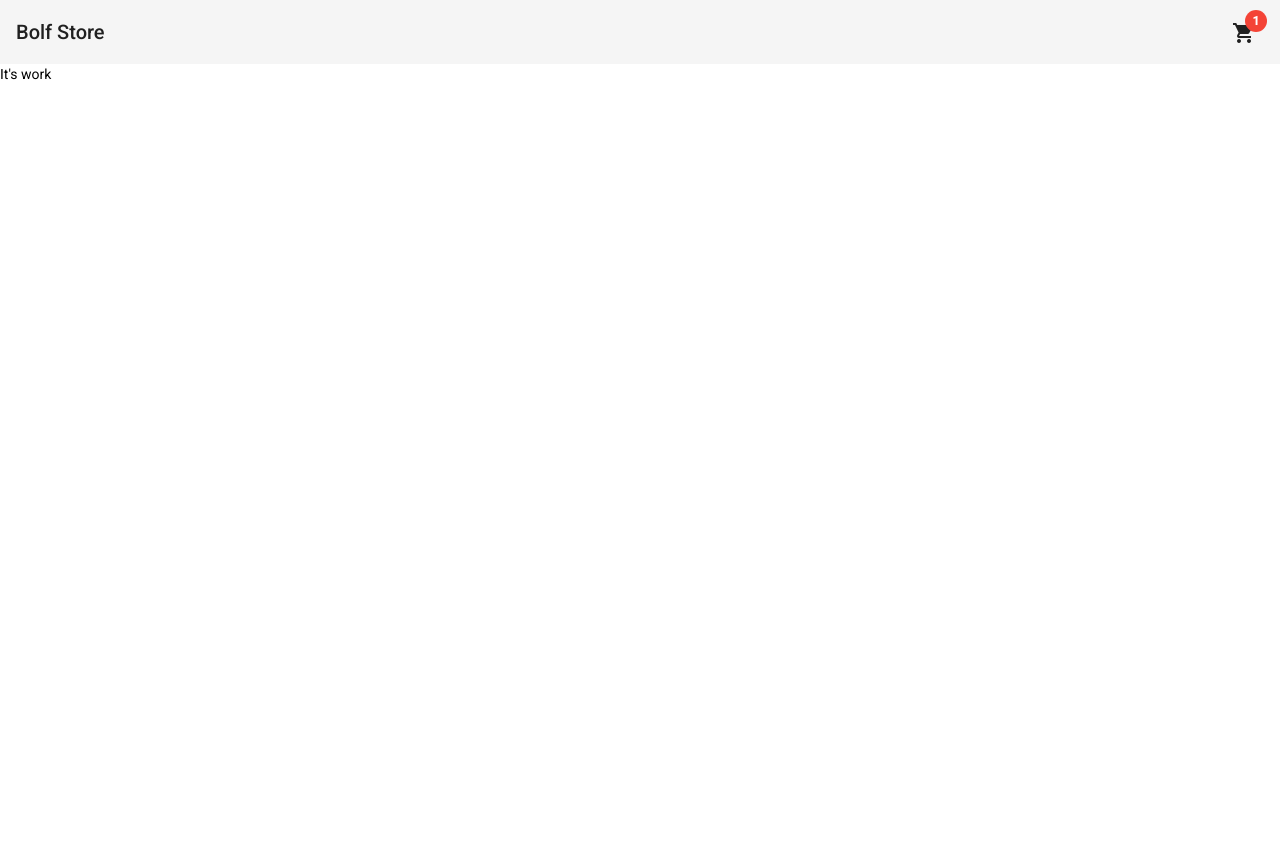
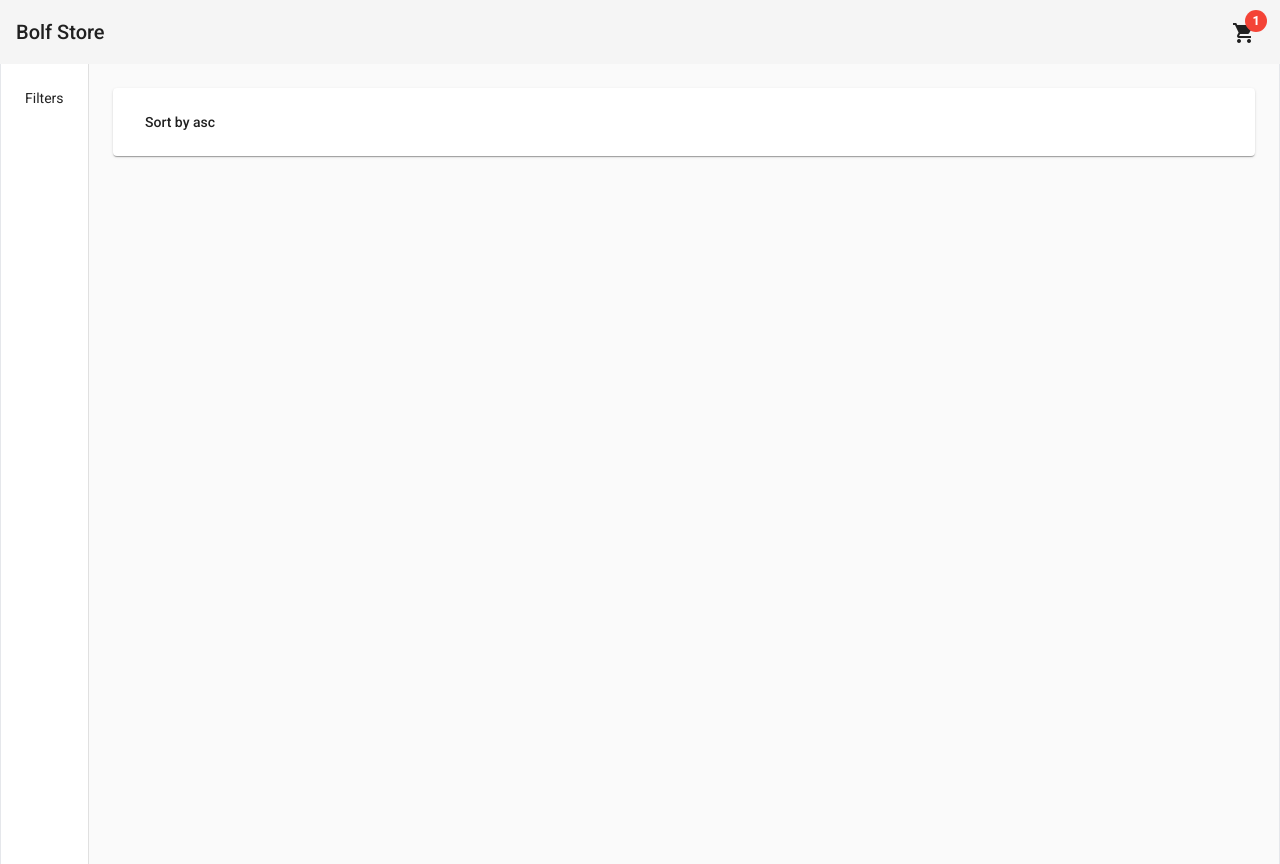
Before and after one commit to andreysmattos/angular-store, an Angular app: page /home in a window 1280 px wide. Before the commit the page ends 800 px from the top, so only its background shows below. Built offline with nearby package versions, Linux system fonts and the light colour scheme.

Commit message:
feat(home) init home and add sort

```diff
--- a/src/app/app.module.ts
+++ b/src/app/app.module.ts
@@ -19,12 +19,14 @@ import { MatSnackBarModule } from '@angular/material/snack-bar';
 import { MatListModule } from '@angular/material/list';
 import { HeaderComponent } from './components/header/header.component';
 import { HomeComponent } from './pages/home/home.component';
+import { ProductsHeaderComponent } from './pages/home/components/products-header/products-header.component';
 
 @NgModule({
   declarations: [
     AppComponent,
     HeaderComponent,
-    HomeComponent
+    HomeComponent,
+    ProductsHeaderComponent
   ],
   imports: [
     BrowserModule,
--- /dev/null
+++ b/src/app/pages/home/components/products-header/products-header.component.html
@@ -0,0 +1,14 @@
+<mat-card class="mb-4">
+    <div class="flex justify-between">
+        <div>
+            <button mat-button [matMenuTriggerFor]="sortByMenu">
+                Sort by {{sort}}
+            </button>
+
+            <mat-menu #sortByMenu="matMenu">
+                <button mat-menu-item (click)="onSorteUpdated('desc')">desc</button>
+                <button mat-menu-item (click)="onSorteUpdated('asc')">asc</button>
+            </mat-menu>
+        </div>
+    </div>
+</mat-card>
--- /dev/null
+++ b/src/app/pages/home/components/products-header/products-header.component.ts
@@ -0,0 +1,25 @@
+import { Component, OnInit } from '@angular/core';
+
+type SORT = 'asc' | 'desc'
+
+
+@Component({
+  selector: 'app-products-header',
+  templateUrl: './products-header.component.html'
+})
+export class ProductsHeaderComponent implements OnInit {
+
+  sort: SORT = 'asc';
+
+
+
+  constructor() { }
+
+  ngOnInit(): void {
+  }
+
+  onSorteUpdated(newSort: SORT): void {
+    this.sort = newSort;
+  }
+
+}
--- a/src/app/pages/home/home.component.html
+++ b/src/app/pages/home/home.component.html
@@ -1 +1,10 @@
-It's work
+<mat-drawer-container [autosize]="true" class="min-h-full max-w-7xl mx-auto border-x">
+
+    <mat-drawer mode="side" opened="" class="p-6">
+        <div>Filters</div>
+    </mat-drawer>
+
+    <mat-drawer-content class="p-6">
+        <app-products-header></app-products-header>
+    </mat-drawer-content>
+</mat-drawer-container>
```
